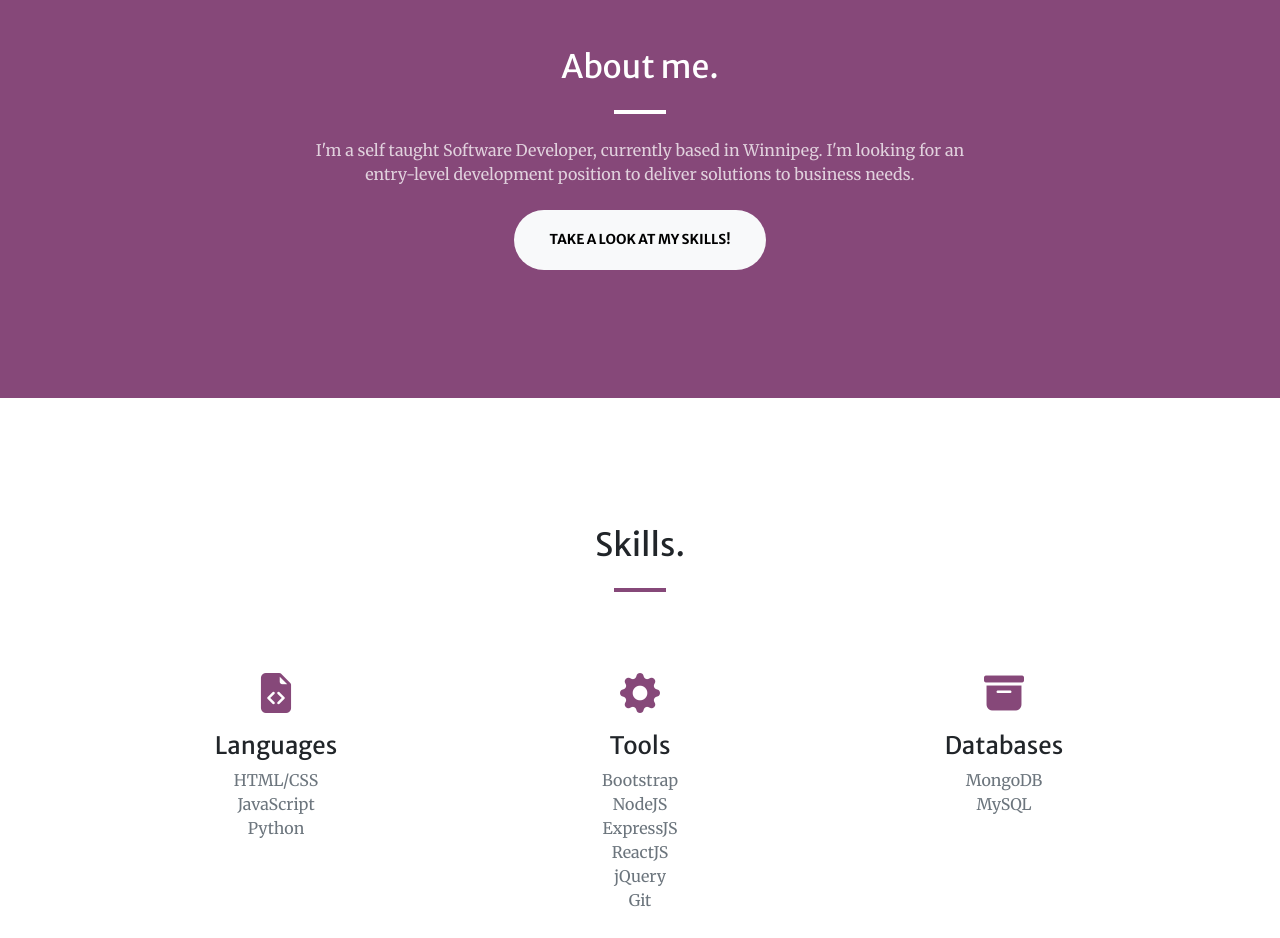
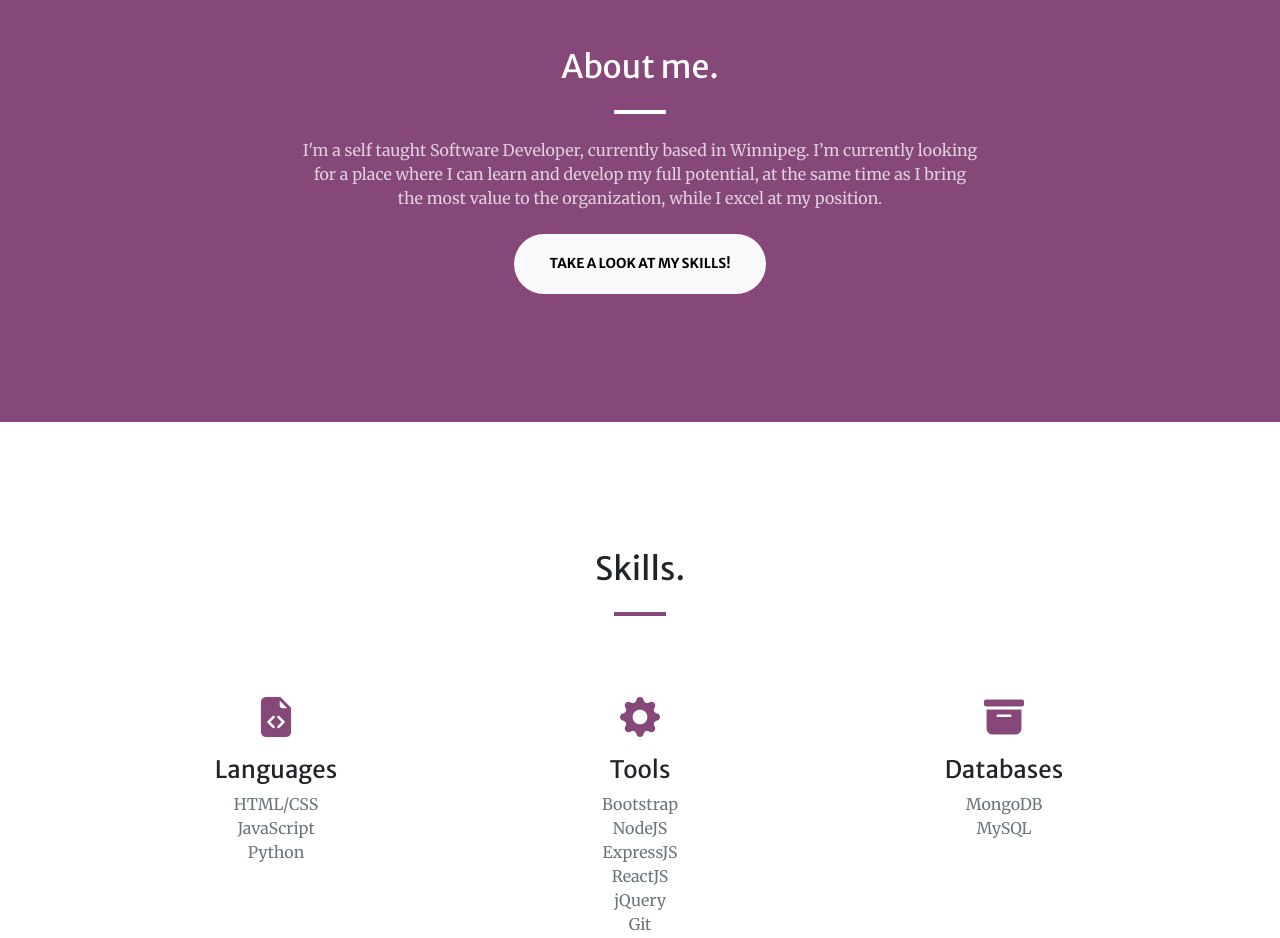
Before and after one commit to CLB20/portfolio, a plain HTML site: page index.html in a window 1280 px wide. Shown: the part 880-1818 px from the top of the page. Drawn offline with nearby package versions, Linux system fonts and the light colour scheme; some packages are replaced by stand-ins of ours; a script that the page names is missing.

Commit message:
Update About me section

```diff
--- a/index.html
+++ b/index.html
@@ -59,7 +59,7 @@
         <div class="col-lg-8 text-center">
           <h2 class="text-white mt-0">About me.</h2>
           <hr class="divider divider-light" />
-          <p class="text-white-75 mb-4">I'm a self taught Software Developer, currently based in Winnipeg. I'm looking for an entry-level development position to deliver solutions to business needs.</p>
+          <p class="text-white-75 mb-4">I'm a self taught Software Developer, currently based in Winnipeg. I’m currently looking for a place where I can learn and develop my full potential, at the same time as I bring the most value to the organization, while I excel at my position.</p>
           <a class="btn btn-light btn-xl" href="#skills">Take a look at my skills!</a>
         </div>
       </div>
```
